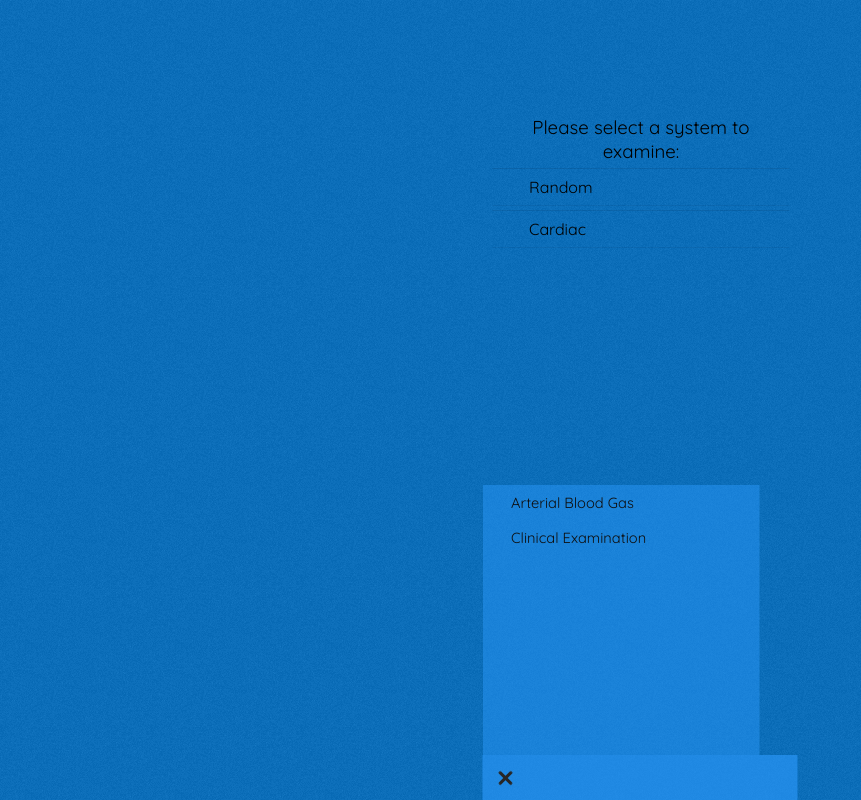
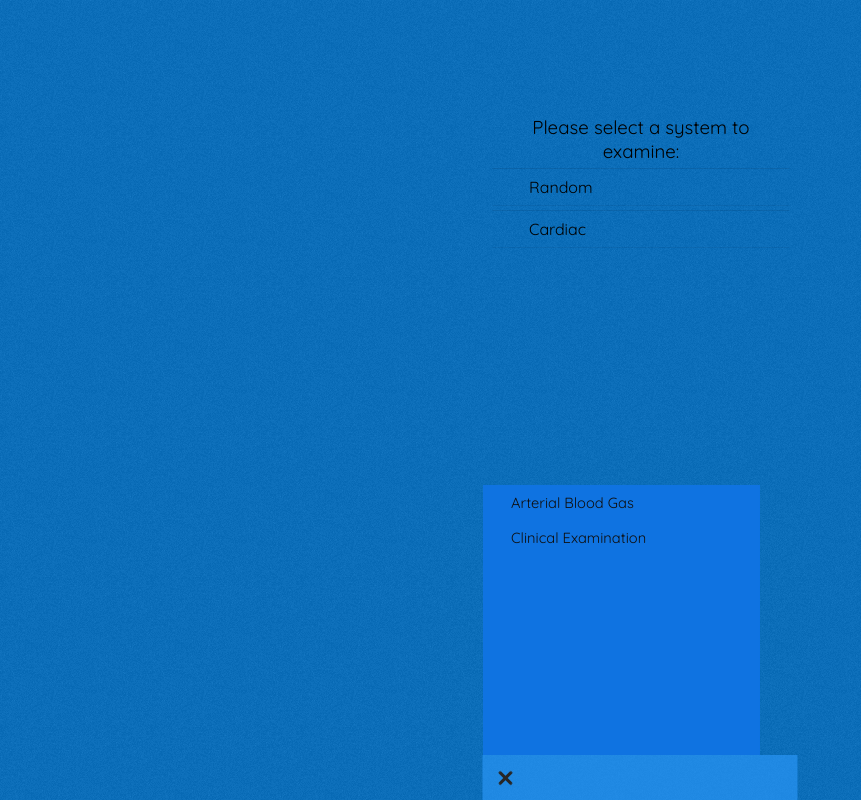
Before and after one commit to medical-newcastle/JHAM, a plain HTML site: page index.html in a window 1280 px wide. Both pictures are taken after a click on the button 505 px from the left and 777 px from the top of the page. Shown: the whole page, without its empty margins (0-861 px from the left). Drawn offline with nearby package versions, Linux system fonts and the light colour scheme; a web font is replaced by a local one.

Commit message:
Update jham.module-selector.css

```diff
--- a/css/jham.module-selector.css
+++ b/css/jham.module-selector.css
@@ -5,6 +5,7 @@
   min-height  : 270px;
   background  : rgba( 14, 14, 14, 0.13);
   background  : rgba( 45, 155, 255, 0.45 );
+  background  : rgba( 15, 115, 225, 1.00 );
   /* opacity     : 0; */
   display     : none;
   transition  : all 140ms;
```
